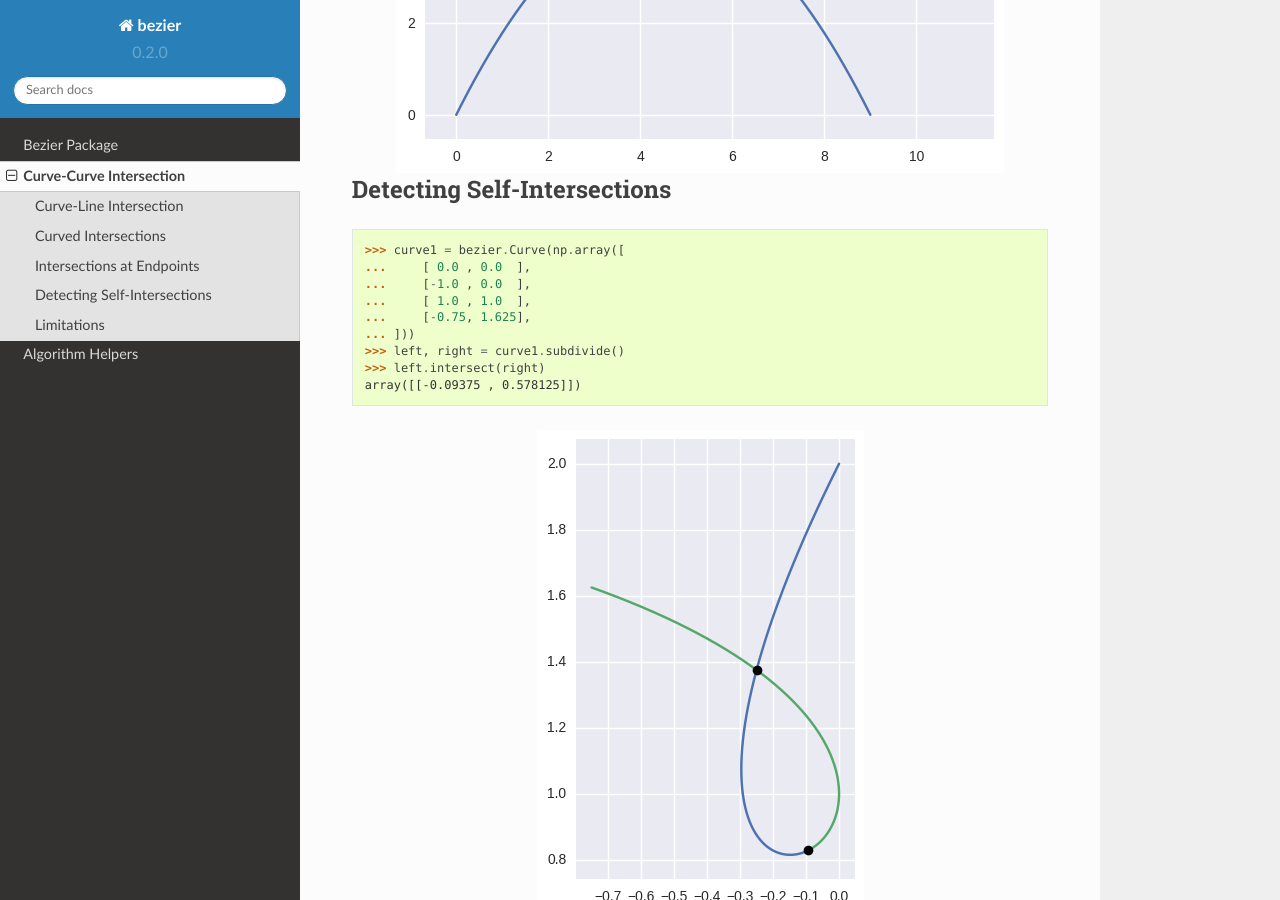
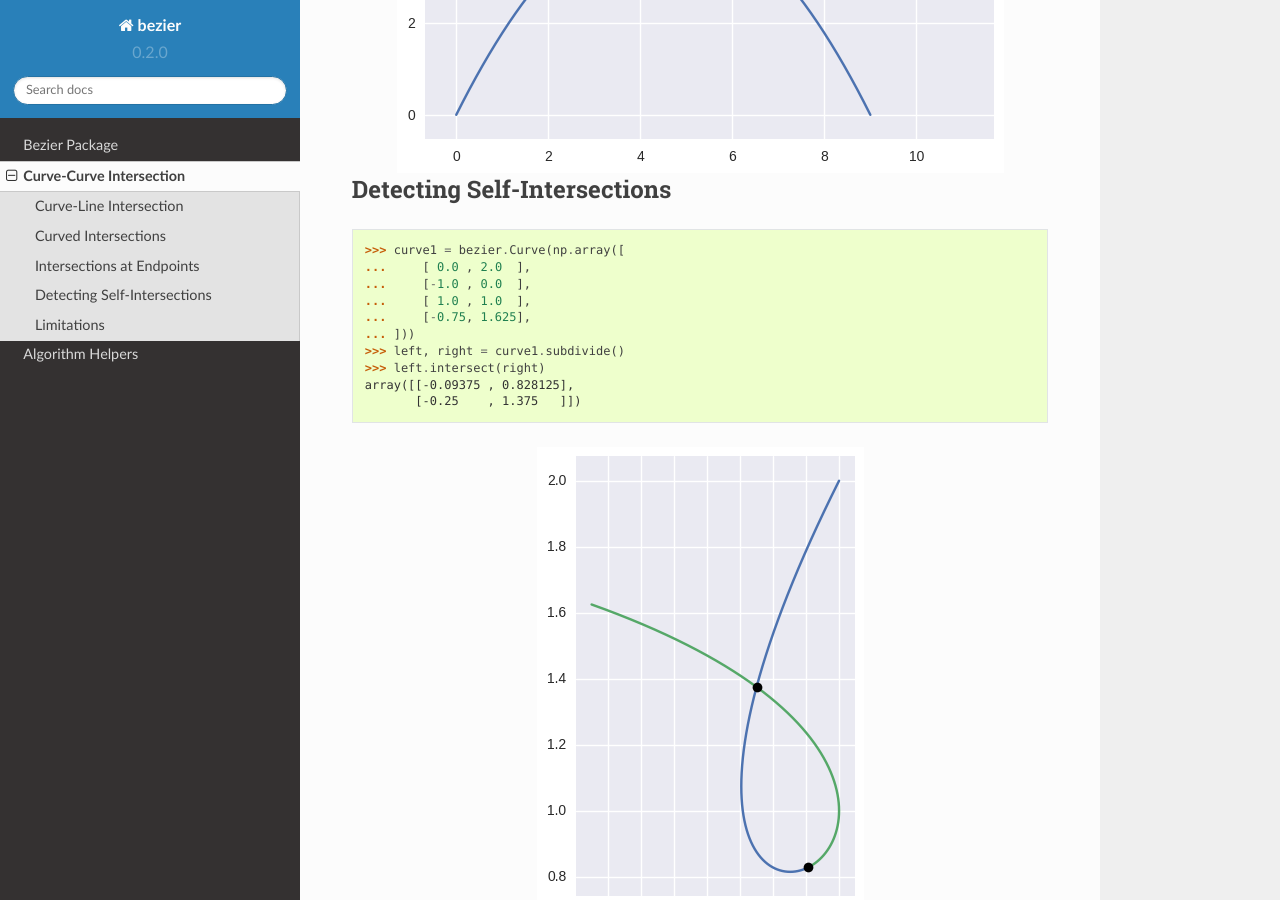
Before and after one commit to dhermes/bezier, a Sphinx documentation site: the page built from docs/curve-curve-intersection.rst, in a window 1280 px wide and 900 px high, scrolled down 13211 px. Built offline with Sphinx 7.4.7 and the Read the Docs theme 2.0.0, drawn with Linux system fonts in a browser that asks for light colours.

Commit message:
Fixing "wrong" curve-curve self-intersection example.

```diff
--- a/docs/curve-curve-intersection.rst
+++ b/docs/curve-curve-intersection.rst
@@ -438,14 +438,15 @@ Detecting Self-Intersections
    :options: +NORMALIZE_WHITESPACE
 
    >>> curve1 = bezier.Curve(np.array([
-   ...     [ 0.0 , 0.0  ],
+   ...     [ 0.0 , 2.0  ],
    ...     [-1.0 , 0.0  ],
    ...     [ 1.0 , 1.0  ],
    ...     [-0.75, 1.625],
    ... ]))
    >>> left, right = curve1.subdivide()
    >>> left.intersect(right)
-   array([[-0.09375 , 0.578125]])
+   array([[-0.09375 , 0.828125],
+          [-0.25    , 1.375   ]])
 
 .. image:: images/test_curve12_self_crossing.png
    :align: center
```
